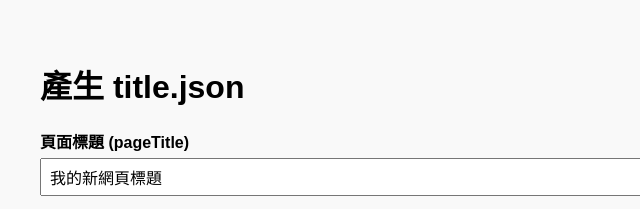
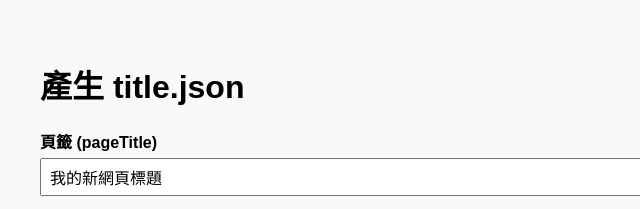
Before and after one commit to anshaer/test2, a plain HTML site: page 修改頁籤與標題.html in a window 1280 px wide. Shown: the top 209 px of the page, 0-640 px from the left. Drawn offline with Linux system fonts and the light colour scheme.

Commit message:
Update 修改頁籤與標題.html

```diff
--- a/修改頁籤與標題.html
+++ b/修改頁籤與標題.html
@@ -2,7 +2,7 @@
 <html lang="zh-Hant">
 <head>
   <meta charset="UTF-8" />
-  <title>JSON 產生器</title>
+  <title>頁籤與標題產生器</title>
   <style>
     body {
       font-family: sans-serif;
@@ -31,7 +31,7 @@
 <body>
   <h1>產生 title.json</h1>
 
-  <label for="pageTitle">頁面標題 (pageTitle)</label>
+  <label for="pageTitle">頁籤 (pageTitle)</label>
   <input type="text" id="pageTitle" value="我的新網頁標題">
 
   <label for="mainTitle">主標題 (mainTitle)</label>
```
